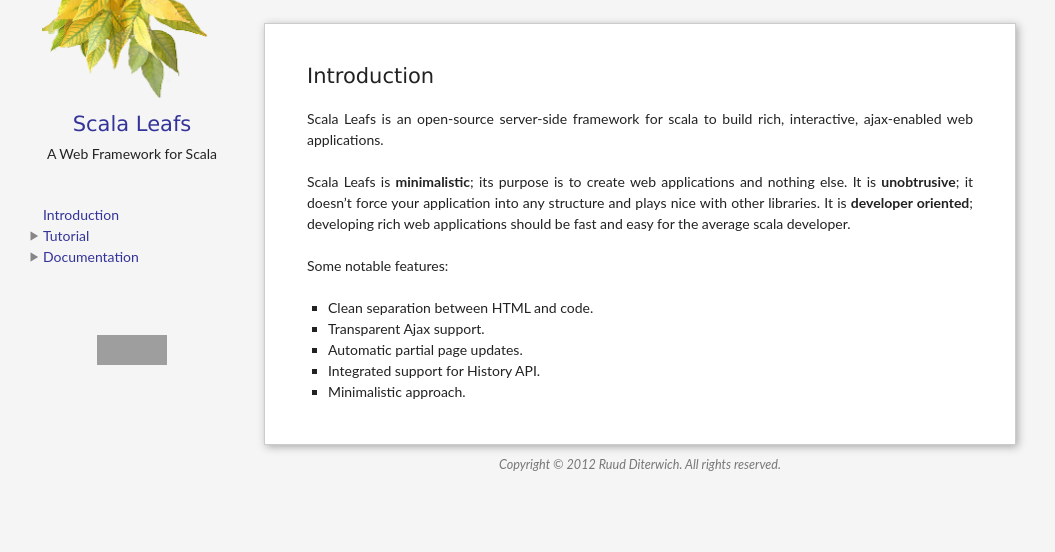
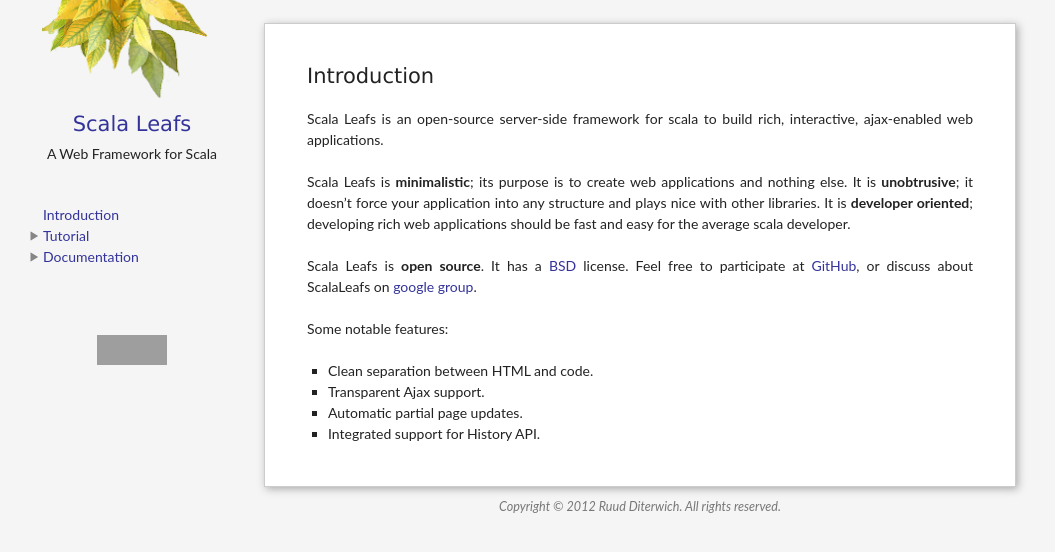
Before and after one commit to scalastuff/scalaleafs, a Jekyll site: the page built from index.md, in a window 1280 px wide. Shown: the top 552 px of the page, without its empty margins (0-1055 px from the left). Built offline with Jekyll 4.4.1, drawn with Linux system fonts in a browser that asks for light colours; grey boxes are pictures that could not be loaded.

Commit message:
Updated index.md

```diff
--- a/index.md
+++ b/index.md
@@ -7,10 +7,11 @@
 
 Scala Leafs is **minimalistic**; its purpose is to create web applications and nothing else. It is **unobtrusive**; it doesn't force your application into any structure and plays nice with other libraries. It is **developer oriented**; developing rich web applications should be fast and easy for the average scala developer.
 
+Scala Leafs is **open source**. It has a [BSD](https://github.com/scalastuff/scalaleafs/blob/master/LICENSE.TXT) license. Feel free to participate at [GitHub](https://github.com/scalastuff/scalaleafs), or discuss about ScalaLeafs on [google group](https://groups.google.com/forum/#!forum/liftweb).
+
 Some notable features:
 
 - Clean separation between HTML and code.
 - Transparent Ajax support.
 - Automatic partial page updates.
 - Integrated support for History API.
-- Minimalistic approach.
```
